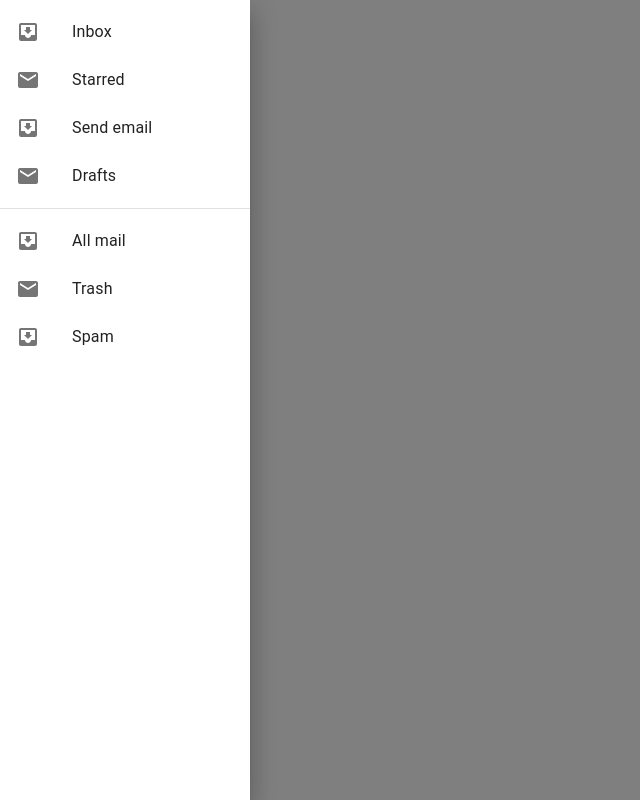
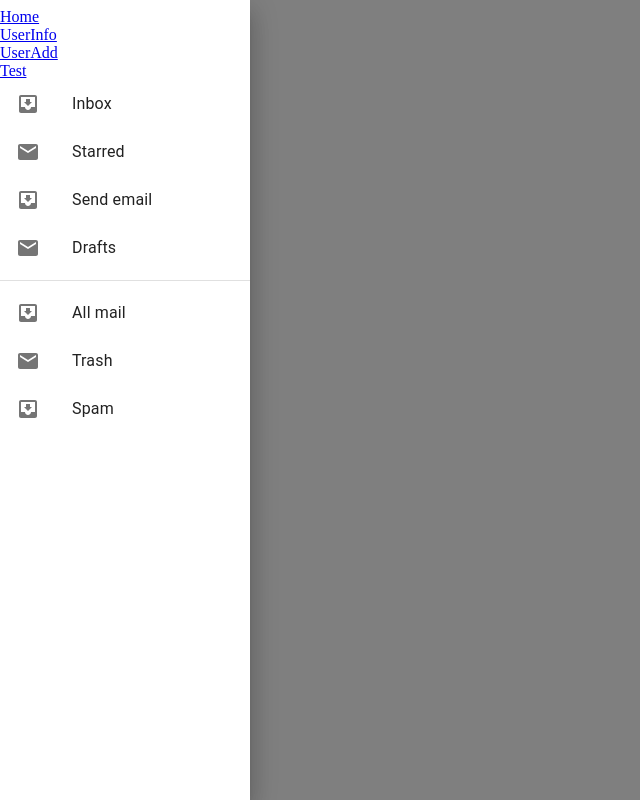
Before and after one commit to koyamal/gae-app, a React (Create React App) app in the folder client/: page /test in a window 1280 px wide. Both pictures are taken after a click on the button "OPEN DRAWER". Shown: the whole page, without its empty margins (0-640 px from the left). Built offline with nearby package versions, Linux system fonts and the light colour scheme.

Commit message:
DRAWERに各ページへのリンクを追加

```diff
--- a/client/src/components/pages/Test.tsx
+++ b/client/src/components/pages/Test.tsx
@@ -10,6 +10,7 @@ import ListItemIcon from '@mui/material/ListItemIcon';
 import ListItemText from '@mui/material/ListItemText';
 import InboxIcon from '@mui/icons-material/MoveToInbox';
 import MailIcon from '@mui/icons-material/Mail';
+import { Link } from 'react-router-dom';
 
 export default function TemporaryDrawer() {
   const [open, setOpen] = React.useState(false);
@@ -21,6 +22,15 @@ export default function TemporaryDrawer() {
   const DrawerList = (
     <Box sx={{ width: 250 }} role="presentation" onClick={toggleDrawer(false)}>
       <List>
+      <div className="App">
+        <Link to="/">Home</Link>
+        <br />
+        <Link to="/user">UserInfo</Link>
+        <br />
+        <Link to="/adduser">UserAdd</Link>
+        <br />
+        <Link to="/test">Test</Link>
+      </div>
         {['Inbox', 'Starred', 'Send email', 'Drafts'].map((text, index) => (
           <ListItem key={text} disablePadding>
             <ListItemButton>
```
